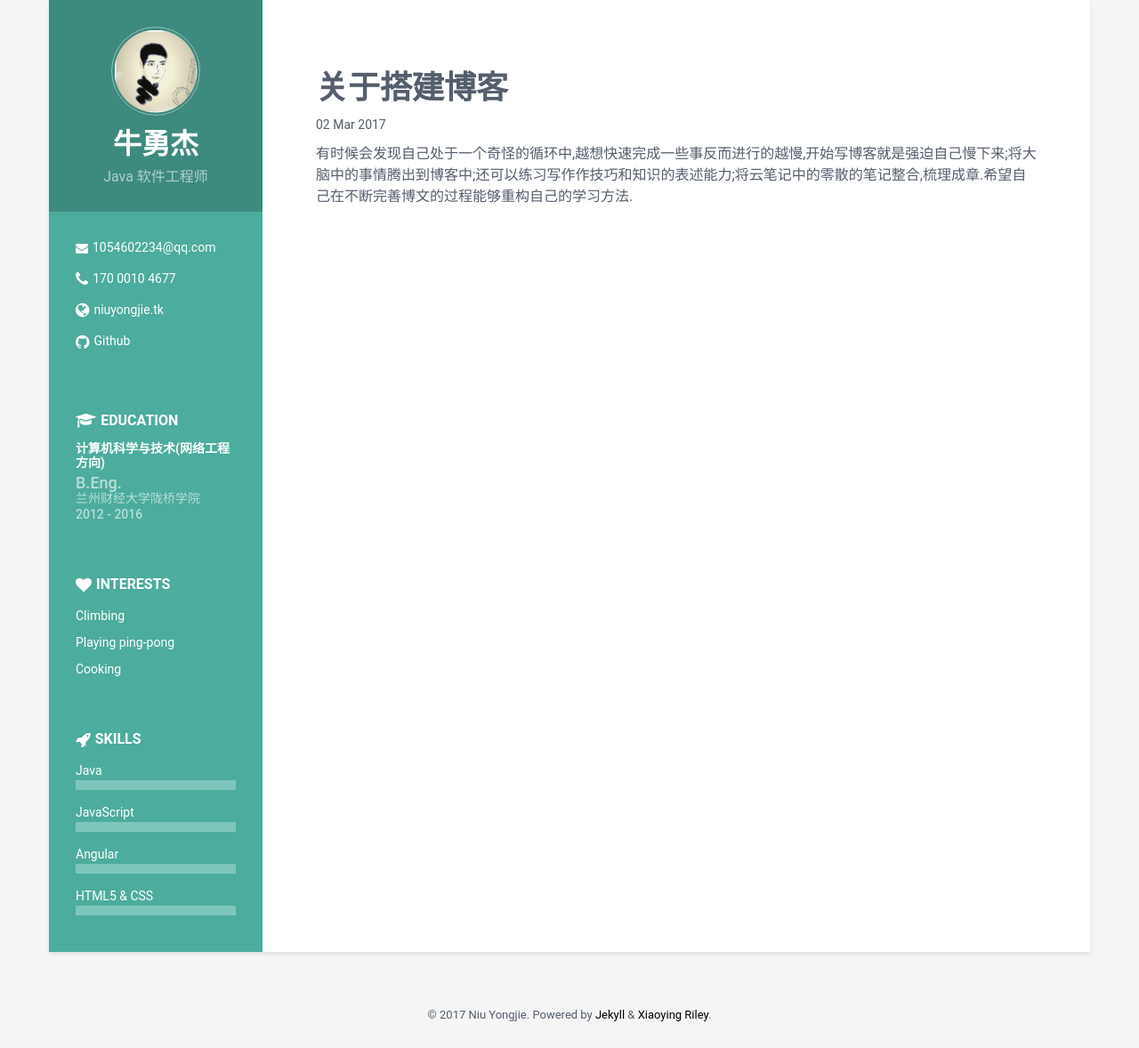
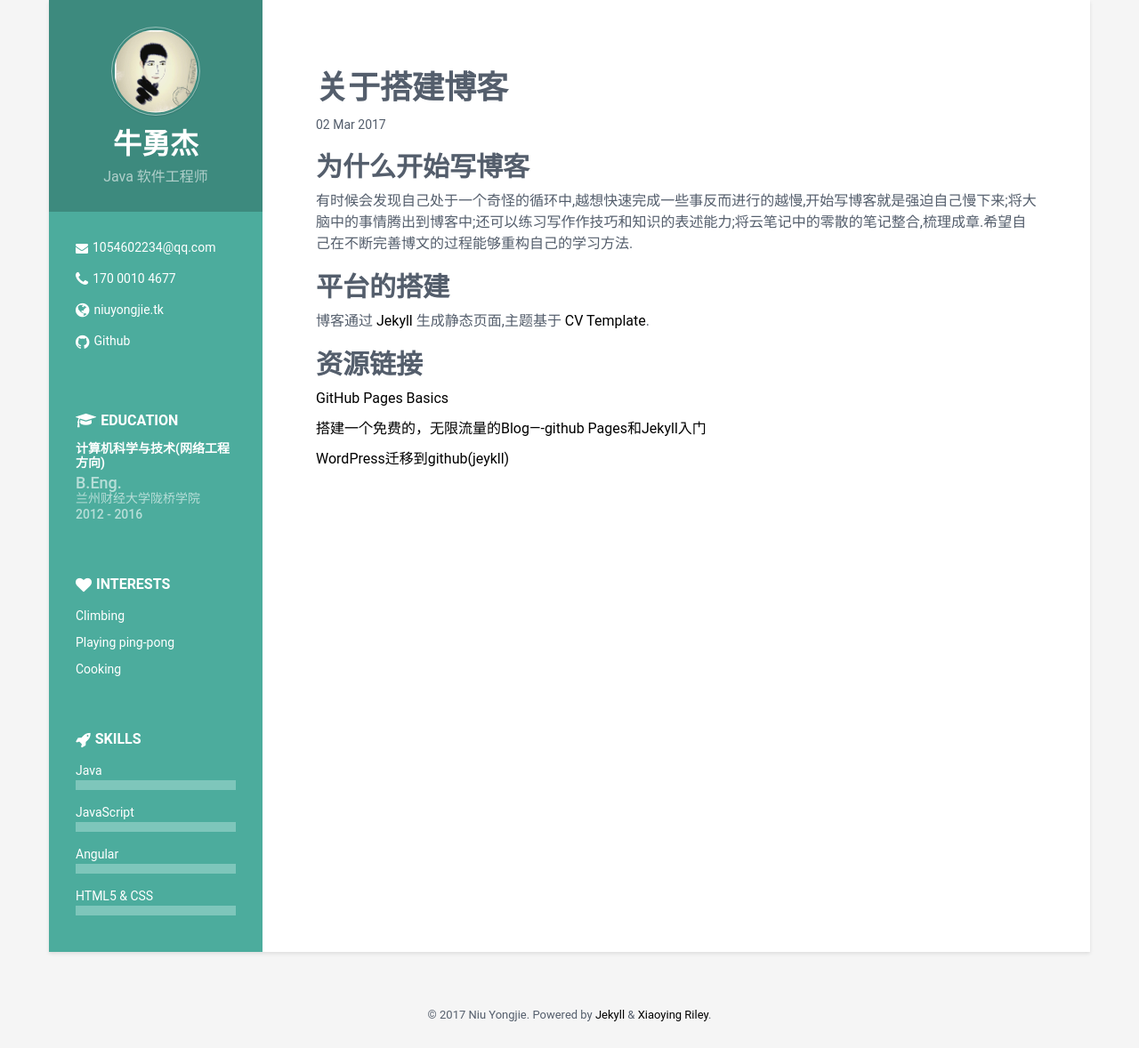
Before and after one commit to niuyongjie/niuyongjie.github.io, a Jekyll site: the page built from _posts/2017-03-02-关于搭建博客.md, in a window 1280 px wide, cut to the strip 0-1178 px from the top of the page. Shown: the whole strip at 89% size. Built offline with Jekyll 4.4.1, drawn with Linux system fonts in a browser that asks for light colours.

Commit message:
修改列表样式

```diff
--- a/_posts/2017-03-02-关于搭建博客.md
+++ b/_posts/2017-03-02-关于搭建博客.md
@@ -3,4 +3,18 @@ layout: post
 title: 关于搭建博客
 ---
 
+## 为什么开始写博客
+
 有时候会发现自己处于一个奇怪的循环中,越想快速完成一些事反而进行的越慢,开始写博客就是强迫自己慢下来;将大脑中的事情腾出到博客中;还可以练习写作作技巧和知识的表述能力;将云笔记中的零散的笔记整合,梳理成章.希望自己在不断完善博文的过程能够重构自己的学习方法.
+
+## 平台的搭建
+
+博客通过 [Jekyll](https://jekyllrb.com/) 生成静态页面,主题基于 [CV Template](http://themes.3rdwavemedia.com/website-templates/orbit-free-resume-cv-template-for-developers/).
+
+## 资源链接
+
+[GitHub Pages Basics](https://help.github.com/categories/github-pages-basics/)
+
+[搭建一个免费的，无限流量的Blog----github Pages和Jekyll入门](http://www.ruanyifeng.com/blog/2012/08/blogging_with_jekyll.html)
+
+[WordPress迁移到github(jeykll)](https://yuguo.us/weblog/wordpress-to-jeykll/)
--- a/assets/css/styles-2.css
+++ b/assets/css/styles-2.css
@@ -334,4 +334,5 @@ used for profile image
 }
 .time-i{
   display: inline-block;
+  font-size: x-small;
 }
--- a/index.html
+++ b/index.html
@@ -4,6 +4,6 @@ layout: default
 
   <ol class="posts-list">
     {% for post in site.posts %}
-      <li class="posts-list-li"><a href="{{ post.url }}">{{ post.title }}</a> &raquo; <i class="time-i"><span>{{ post.date | date_to_string }}</span></i></li>
+      <li class="posts-list-li"><a href="{{ post.url }}">{{ post.title }}</a> &raquo; <i><span class="time-i">{{ post.date | date_to_string }}</span></i></li>
     {% endfor %}
   </ol>
```
